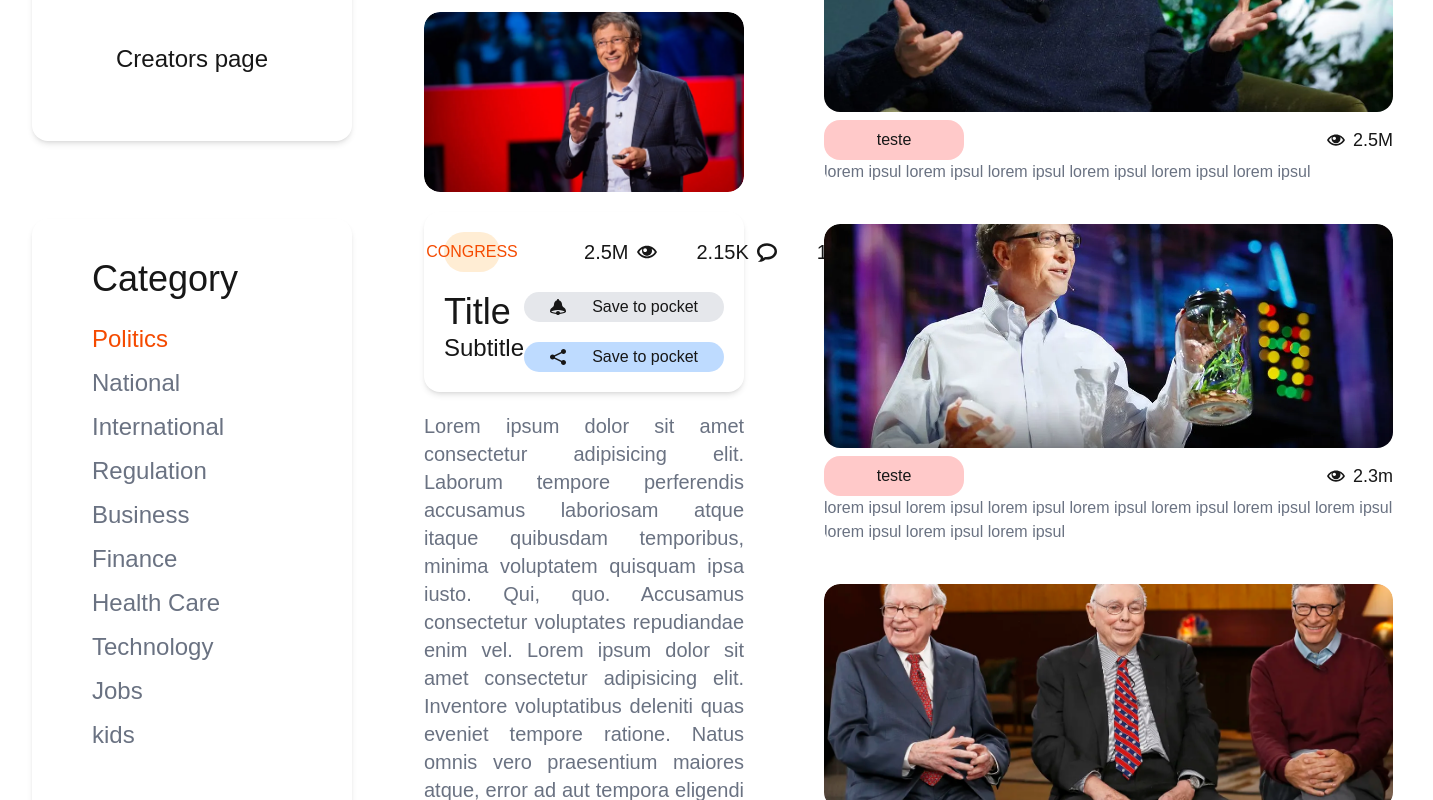
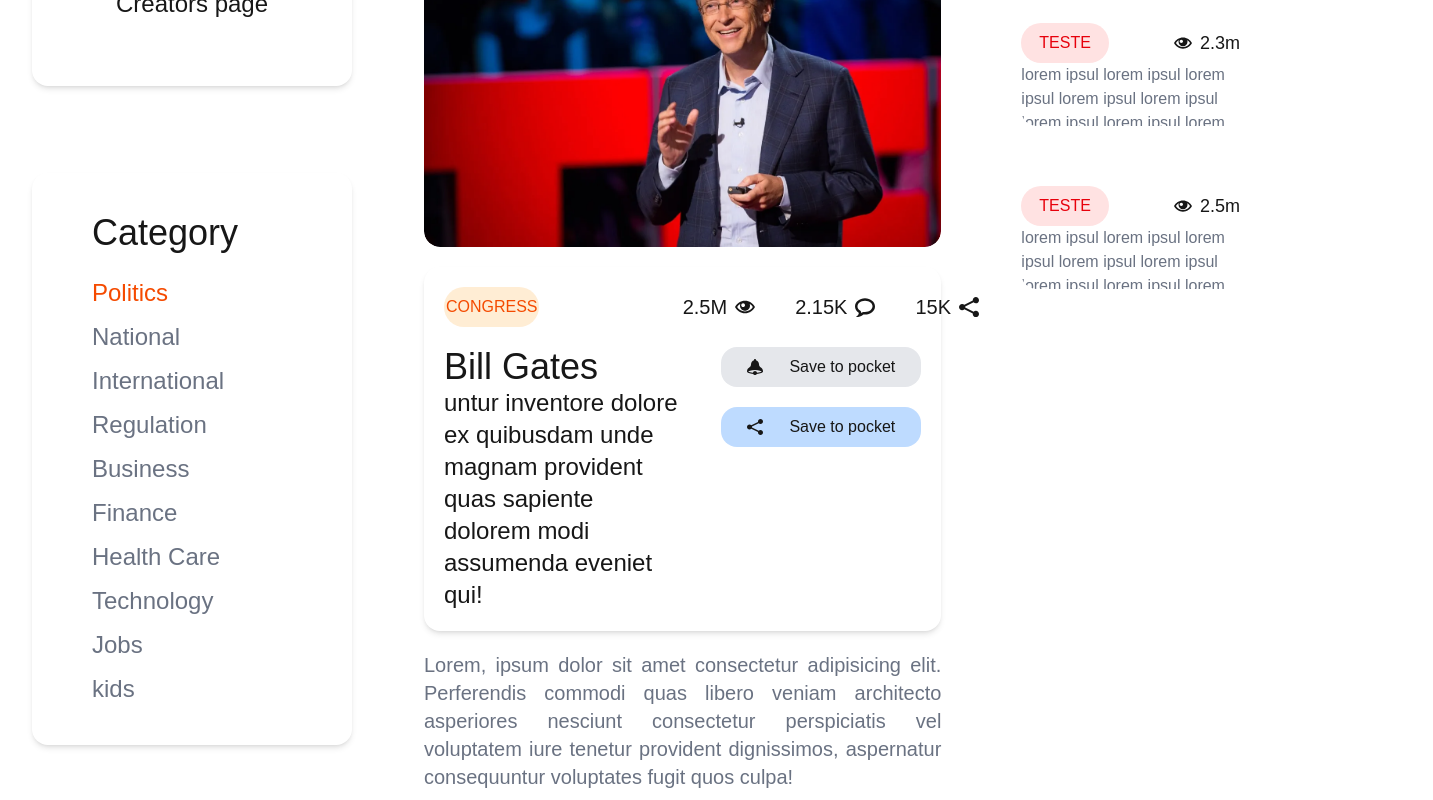
Before and after one commit to Deezinn/business-speed-of-thought, a Next.js app: page / in a window 1280 px wide. Shown: the part 240-1040 px from the top of the page, 1433 px wide, since content can reach past the window. Built offline with nearby package versions, Linux system fonts and the light colour scheme.

Commit message:
style: new style to main page

```diff
--- a/src/app/layout.jsx
+++ b/src/app/layout.jsx
@@ -1,30 +1,13 @@
-import { Geist, Geist_Mono } from "next/font/google";
 import Navbar from "@/components/navbar";
 
 import "./fonts.css";
 import "./globals.css";
 
-const geistSans = Geist({
-  variable: "--font-geist-sans",
-  subsets: ["latin"],
-});
-
-const geistMono = Geist_Mono({
-  variable: "--font-geist-mono",
-  subsets: ["latin"],
-});
-
-export const metadata = {
-  title: "Create Next App",
-  description: "Generated by create next app",
-};
 
 export default function RootLayout({ children }) {
   return (
-    <html lang="en">
-      <body
-        className={`${geistSans.variable} ${geistMono.variable} antialiased`}
-      >
+    <html lang="pt-br">
+      <body className="">
         <Navbar/>
         {children}
       </body>
--- a/src/app/page.jsx
+++ b/src/app/page.jsx
@@ -1,26 +1,33 @@
-import billGatesImage from '@/assets/bill_gates.webp';
+import Image from "next/image";
+import { ImBell, ImShare2 } from "react-icons/im";
 
-import { billGatesContext, iconOptions, optionsCategory } from '@/constants/const';
-import Image from 'next/image';
-import { ImBell, ImShare2 } from "react-icons/im";
+import billGatesImage from "@/assets/bill_gates.webp";
+import { billGatesContext, iconOptions, optionsCategory } from "@/constants/const";
 
 export default function Home() {
   return (
     <div className="grid grid-cols-[0.5fr_2fr_1fr] w-full h-auto">
+
       {/* Coluna 1 */}
       <div className="flex flex-col justify-evenly items-center p-8 gap-8 w-full h-auto">
+
+        {/* Card Criadores */}
         <div className="flex flex-col justify-evenly items-center w-80 h-60 rounded-2xl shadow-md p-4">
           <h1>teste</h1>
           <h1 className="text-2xl">Creators page</h1>
         </div>
-        <div className="flex flex-col items-center w-80 h-200 rounded-2xl shadow-md gap-6 p-10">
 
+        {/* Categorias */}
+        <div className="flex flex-col items-center w-80 h-auto rounded-2xl shadow-md gap-6 p-10">
           <h1 className="text-4xl w-full ml-10">Category</h1>
           <div className="flex flex-col gap-3 w-full ml-10">
             {optionsCategory.map((opcoes, idx) => (
               <h1
                 key={idx}
-                className={`text-2xl cursor-pointer ${idx === 0 ? 'text-orange-600' : 'text-gray-500'}`}
+                className={`text-2xl cursor-pointer ${idx === 0
+                  ? "text-orange-600"
+                  : "text-gray-500 hover:text-orange-600"
+                  }`}
               >
                 {opcoes}
               </h1>
@@ -30,12 +37,14 @@
       </div>
 
       {/* Coluna 2 */}
-      <div className="flex flex-col w-full  justify-start items-start gap-5 p-10  h-auto rounded-2xl ">
+      <div className="flex flex-col w-full justify-start items-start gap-5 p-10 h-auto rounded-2xl mt-10">
 
+        {/* Título */}
         <h1 className="text-2xl p-4 rounded-lg">
           Bill Gates says "AI is the Next Great Revolution, Deal with It" at Ted Talks
         </h1>
 
+        {/* Imagem Principal */}
         <div className="w-full relative aspect-video rounded-2xl overflow-hidden">
           <Image
             src={billGatesImage}
@@ -46,31 +55,40 @@
           />
         </div>
 
+        {/* Card de conteúdo */}
+        <div className="w-full h-auto flex flex-col prose max-w-full shadow-md p-5 rounded-2xl gap-5">
 
-        <div className="w-full h-auto flex flex-col prose max-w-full  shadow-md p-5 rounded-2xl gap-5">
-          <div className='grid grid-cols-2 justify-between items-center text-center w-full h-10'>
-            <div className='flex bg-orange-100 w-2/5 rounded-full h-10 text-center justify-center items-center'>
-              <h1 className='text-orange-600 uppercase '>Congress</h1>
+          {/* Header do card */}
+          <div className="grid grid-cols-2 justify-between items-center text-center w-full h-10">
+            <div className="flex bg-orange-100 w-2/5 rounded-full h-10 text-center justify-center items-center">
+              <h1 className="text-orange-600 uppercase">Congress</h1>
             </div>
-            <div className='flex flex-row justify-evenly items-end gap-10'>
+            <div className="flex flex-row justify-evenly items-end gap-10">
               {iconOptions.map((options, idx) => (
-                <div className='flex flex-row gap-2 justify-end items-center uppercase text-xl cursor-pointer' key={idx}>
+                <div
+                  key={idx}
+                  className="flex flex-row gap-2 justify-end items-center uppercase text-xl cursor-pointer"
+                >
                   {options.text} {options.icon}
                 </div>
               ))}
             </div>
           </div>
-          <div className='flex flex-row w-full h-20'>
-            <div className='flex flex-col w-1/2 justify-start'>
-              <h1 className='text-4xl'>Title</h1>
-              <p className='text-2xl'>Subtitle</p>
+
+          {/* Corpo do card */}
+          <div className="flex flex-row w-full h-auto">
+            <div className="flex flex-col w-1/2 justify-start">
+              <h1 className="text-4xl">Bill Gates</h1>
+              <p className="text-2xl">
+                untur inventore dolore ex quibusdam unde magnam provident quas sapiente dolorem modi assumenda eveniet qui!
+              </p>
             </div>
-            <div className='flex flex-col w-1/2 justify-start items-end gap-5'>
-              <div className='flex w-50 h-10 rounded-2xl bg-gray-200 justify-evenly text-center items-center cursor-pointer'>
+            <div className="flex flex-col w-1/2 justify-start items-end gap-5">
+              <div className="flex w-50 h-10 rounded-2xl bg-gray-200 justify-evenly text-center items-center cursor-pointer">
                 <ImBell />
                 <h1>Save to pocket</h1>
               </div>
-              <div className='flex w-50 h-10 rounded-2xl bg-blue-200 justify-evenly text-center items-center cursor-pointer'>
+              <div className="flex w-50 h-10 rounded-2xl bg-blue-200 justify-evenly text-center items-center cursor-pointer">
                 <ImShare2 />
                 <h1>Save to pocket</h1>
               </div>
@@ -78,18 +96,23 @@
           </div>
         </div>
 
+        {/* Texto adicional */}
         <div>
-          <h1 className='text-xl text-gray-500 text-justify'>Lorem ipsum dolor sit amet consectetur adipisicing elit. Laborum tempore perferendis accusamus laboriosam atque itaque quibusdam temporibus, minima voluptatem quisquam ipsa iusto. Qui, quo. Accusamus consectetur voluptates repudiandae enim vel. Lorem ipsum dolor sit amet consectetur adipisicing elit. Inventore voluptatibus deleniti quas eveniet tempore ratione. Natus omnis vero praesentium maiores atque, error ad aut tempora eligendi dolorum modi, suscipit laudantium. Lorem ipsum dolor sit, amet consectetur adipisicing elit. Praesentium, obcaecati! Architecto dolor deserunt, amet quam aspernatur iste dolore, quo natus sed velit molestias ad, similique earum exercitationem perferendis distinctio? Cum?</h1>
+          <h1 className="text-xl text-gray-500 text-justify">
+            Lorem, ipsum dolor sit amet consectetur adipisicing elit. Perferendis commodi quas libero veniam architecto asperiores nesciunt consectetur perspiciatis vel voluptatem iure tenetur provident dignissimos, aspernatur consequuntur voluptates fugit quos culpa!
+          </h1>
         </div>
       </div>
+
       {/* Coluna 3 */}
-      <div className="flex flex-col justify-start items-center p-10 gap-10 w-full h-auto">
+      <div className="flex flex-col justify-start items-center p-10 gap-10 w-full h-auto mt-10">
         {billGatesContext.map((options, idx) => (
           <div
-            className="flex flex-col w-full h-80 aspect-video rounded-2xl overflow-hidden"
             key={idx}
+            className="flex flex-col w-full h-auto aspect-video rounded-2xl overflow-hidden"
           >
-            <div className="relative w-full h-200">
+            {/* Imagem */}
+            <div className="relative w-full h-full">
               <Image
                 src={options.image}
                 alt="Bill Gates"
@@ -97,25 +120,23 @@
                 className="object-cover rounded-2xl"
               />
             </div>
+
             {/* Texto abaixo da imagem */}
-            <div className='flex flex-col w-full h-auto'>
-              <div className='flex flex-row justify-between mt-2'>
-                <div className='flex w-35 h-10 rounded-2xl bg-red-200 justify-center items-center p-5'>
-                  {options.tag}
+            <div className="flex flex-col w-full h-auto">
+              <div className="flex flex-row justify-between mt-5">
+                <div className="flex bg-red-100 w-2/5 rounded-full h-10 text-center justify-center items-center">
+                  <h1 className="text-red-600 uppercase">{options.tag}</h1>
                 </div>
-                <p className="flex flex-row justify-center items-center gap-2  text-start text-lg">
+                <p className="flex flex-row justify-center items-center gap-2 text-start text-lg">
                   {options.icon}
-                  {options['icon-label']}
+                  {options["icon-label"]}
                 </p>
               </div>
-              <div className='text-gray-500'>
-                {options.text}
-              </div>
+              <div className="text-gray-500">{options.text}</div>
             </div>
           </div>
         ))}
       </div>
-
     </div>
   );
 }
--- a/src/components/navbar.jsx
+++ b/src/components/navbar.jsx
@@ -4,7 +4,7 @@
 export default function Navbar() {
   return (
     <>
-      <div className="flex flex-row w-full h-16 justify-center">
+      <div className="flex flex-row w-full h-16 justify-center fixed bg-white z-10">
         <div className="flex justify-center items-center text-center w-1/2">
 
           <h1 className="uppercase font-bold oswald-500 text-xl">Bill Gates</h1>
```
